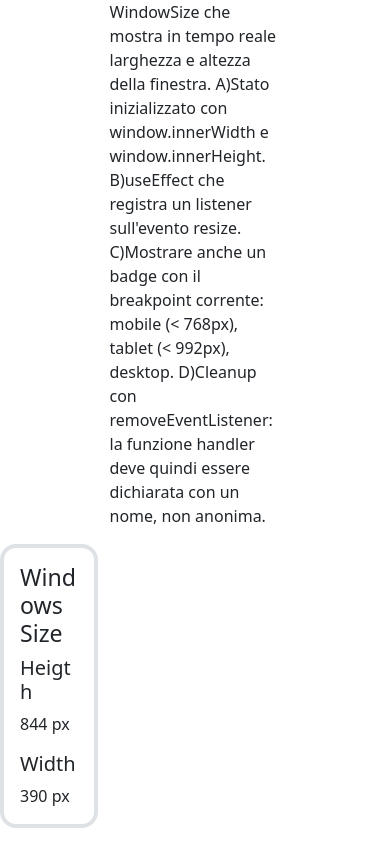
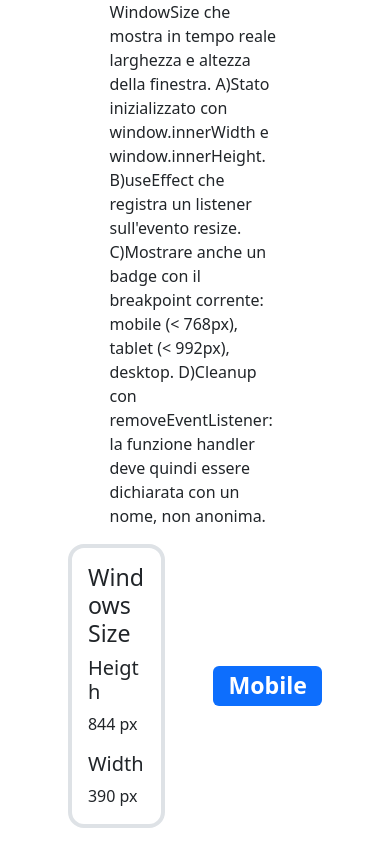
Before and after one commit to amanieltewolde/react-use-effect, a React (Vite) app: page / in a window 390 px wide. Shown: the part 1855-2699 px from the top of the page. Built offline with nearby package versions, Linux system fonts and the light colour scheme.

Commit message:
function to get current breakpoint

```diff
--- a/src/Ex3.jsx
+++ b/src/Ex3.jsx
@@ -26,6 +26,23 @@ export default function Ex3() {
     }, [windowSize])
 
 
+    function getCurrentBreakpoint() {
+
+        if (windowSize.width < 768) {
+            const breakpoint = 'Mobile';
+            return breakpoint
+        } else if (windowSize.width >= 768 && windowSize.width < 992) {
+            const breakpoint = 'Tablet';
+            return breakpoint
+        } else {
+            const breakpoint = 'Desktop';
+            return breakpoint
+        }
+    }
+
+    const currentBreakpoint = getCurrentBreakpoint();
+
+
 
     return (
         <>
@@ -34,6 +51,7 @@ export default function Ex3() {
                 testo={listExercises[2].testo}
                 bonus={listExercises[2].bonus} />
 
+            <div className="my-3 d-flex justify-content-center align-items-center gap-5">
 
                 <div className="card p-3 border border-4 rounded-4 w-25">
                     <h3>Windows Size</h3>
@@ -43,6 +61,15 @@ export default function Ex3() {
                     <p className="card-text">{windowSize.width} px</p>
                 </div>
 
+                <div className="badge d-flex gap-2 fs-3 bg-primary">
+
+                    {currentBreakpoint}
+
+                </div>
+
+
+
+            </div>
 
         </>
     )
```
Lines whose indentation alone changed are shown as unchanged.
